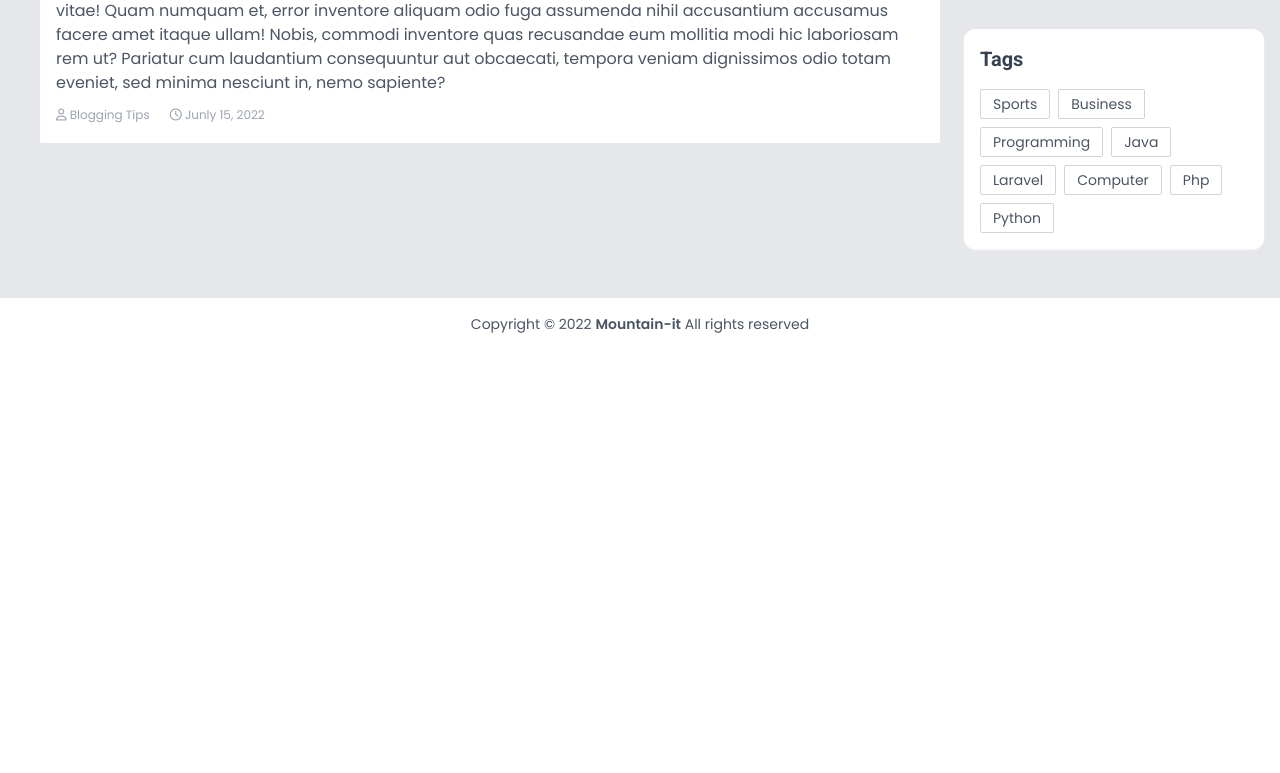
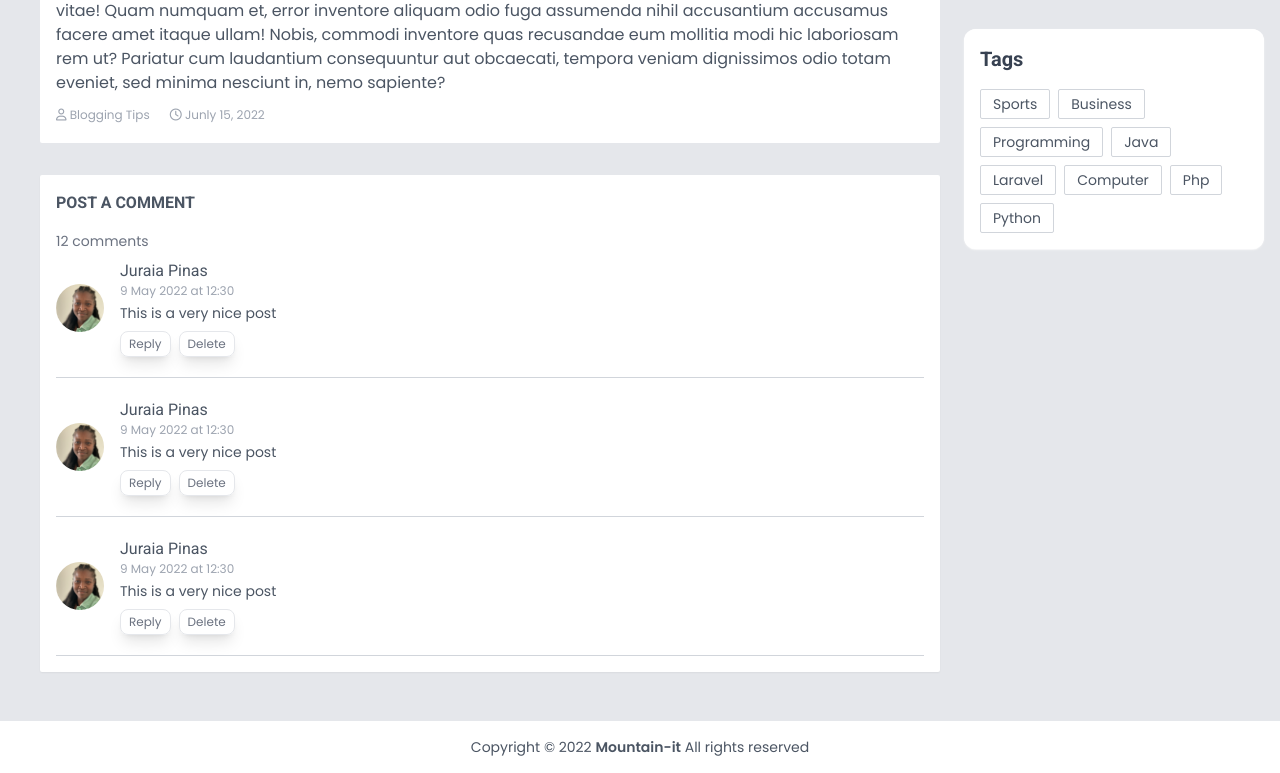
Before and after one commit to Byenna/start, a website: page view.html in a window 1280 px wide. Shown: the part 1056-1829 px from the top of the page. Before the commit the page ends 1406 px from the top, so only its background shows below. Drawn offline with Linux system fonts and the light colour scheme.

Commit message:
59.Design a Blog Details Comment Part 1

```diff
--- a/view.html
+++ b/view.html
@@ -153,9 +153,73 @@
 
         </div>
         <!-- -------------------end main blog post----------------- -->
-<!-- -------------------start all post----------------- -->
+<!-- -------------------start comment----------------- -->
 
-<!-- -------------------end all post----------------- -->
+
+
+<div class="p-4 bg-white rounded-sm shadow-sm mt-8">
+    <h4 class="text-base uppercase font-semibold font-roboto mb-4">Post A Comment</h4>
+    <p class="text-sm text-gray-500 mb-2">12 comments</p>
+
+    <div class="space-y-5 ">
+        <div class="flex items-center border-b pb-5 border-gray-300">
+            <div class="w-12 h-12 flex-shrink-0">
+                <img src="./images/foto_ju_kleur.png" alt="" class=" w-full rounded-full" />
+
+
+            </div>
+            <div class="flex-grow pl-4">
+                    <h4 class="text-base font-roboto"> Juraia Pinas</h4>
+                    <p class="text-xs text-gray-400"> 9 May 2022 at 12:30</p>
+                    <p class="text-sm font-600 mt-1"> This is a very nice post</p>
+                    <div class="flex gap-2 mt-2">
+                        <button class="text-gray-500 px-2 py-1 text-xs border border-gray-200 rounded-lg shadow-lg hover:bg-mountainGreen hover:text-white">Reply</button>
+                        <button class="text-gray-500 px-2 py-1 text-xs border border-gray-200 rounded-lg shadow-lg hover:bg-mountainGreen hover:text-white">Delete</button>
+                    </div>
+              </div>
+        </div>
+        <div class="flex items-center border-b pb-5 border-gray-300">
+            <div class="w-12 h-12 flex-shrink-0">
+                <img src="./images/foto_ju_kleur.png" alt="" class=" w-full rounded-full" />
+
+
+            </div>
+            <div class="flex-grow pl-4">
+                    <h4 class="text-base font-roboto"> Juraia Pinas</h4>
+                    <p class="text-xs text-gray-400"> 9 May 2022 at 12:30</p>
+                    <p class="text-sm font-600 mt-1"> This is a very nice post</p>
+                    <div class="flex gap-2 mt-2">
+                        <button class="text-gray-500 px-2 py-1 text-xs border border-gray-200 rounded-lg shadow-lg hover:bg-mountainGreen hover:text-white">Reply</button>
+                        <button class="text-gray-500 px-2 py-1 text-xs border border-gray-200 rounded-lg shadow-lg hover:bg-mountainGreen hover:text-white">Delete</button>
+                    </div>
+              </div>
+        </div>
+        <div class="flex items-center border-b pb-5 border-gray-300">
+            <div class="w-12 h-12 flex-shrink-0">
+                <img src="./images/foto_ju_kleur.png" alt="" class=" w-full rounded-full" />
+
+
+            </div>
+            <div class="flex-grow pl-4">
+                    <h4 class="text-base font-roboto"> Juraia Pinas</h4>
+                    <p class="text-xs text-gray-400"> 9 May 2022 at 12:30</p>
+                    <p class="text-sm font-600 mt-1"> This is a very nice post</p>
+                    <div class="flex gap-2 mt-2">
+                        <button class="text-gray-500 px-2 py-1 text-xs border border-gray-200 rounded-lg shadow-lg hover:bg-mountainGreen hover:text-white">Reply</button>
+                        <button class="text-gray-500 px-2 py-1 text-xs border border-gray-200 rounded-lg shadow-lg hover:bg-mountainGreen hover:text-white">Delete</button>
+                    </div>
+              </div>
+        </div>
+
+    </div>
+</div>
+
+
+
+
+
+
+<!-- -------------------end comment----------------- -->
         </div>
 
 
```
Also changed, not shown: images/ariyan.jpg (added), images/foto_ju_kleur.png (added), output/tailwind.css.
